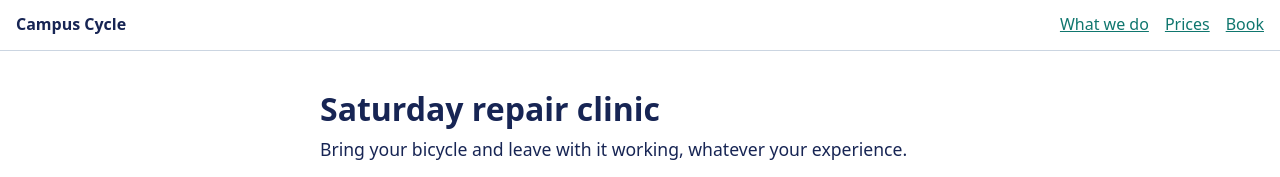
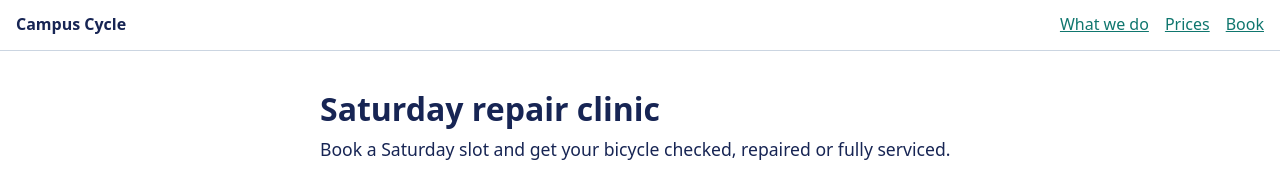
Before and after one commit to JaroDeSmedt/clinic, a plain HTML site: page index.html in a window 1280 px wide. Shown: the top 177 px of the page. Drawn offline with Linux system fonts and the light colour scheme.

Commit message:
Make promise clearer about what visitors get

```diff
--- a/index.html
+++ b/index.html
@@ -19,7 +19,7 @@
   <main>
     <section class="hero">
       <h1>Saturday repair clinic</h1>
-      <p>Bring your bicycle and leave with it working, whatever your experience.</p>
+      <p>Book a Saturday slot and get your bicycle checked, repaired or fully serviced.</p>
       <a class="button" href="#book">Book a slot</a>
     </section>
     <section id="when">
```
